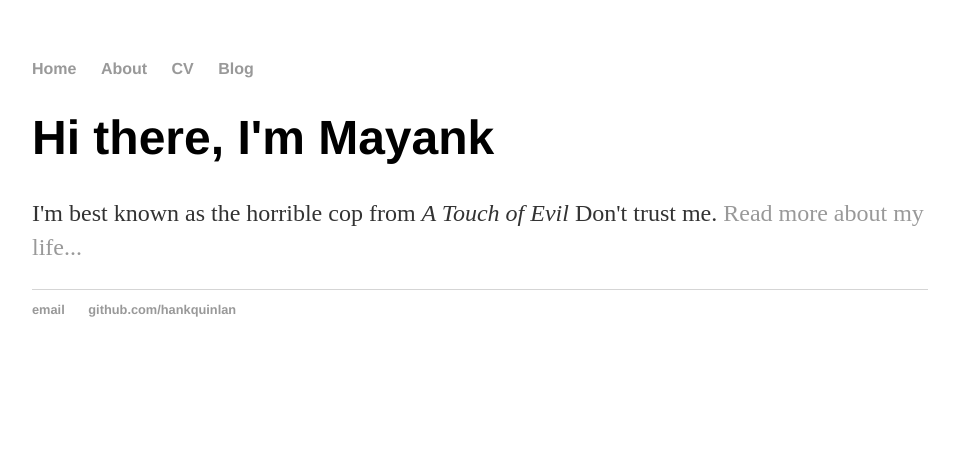
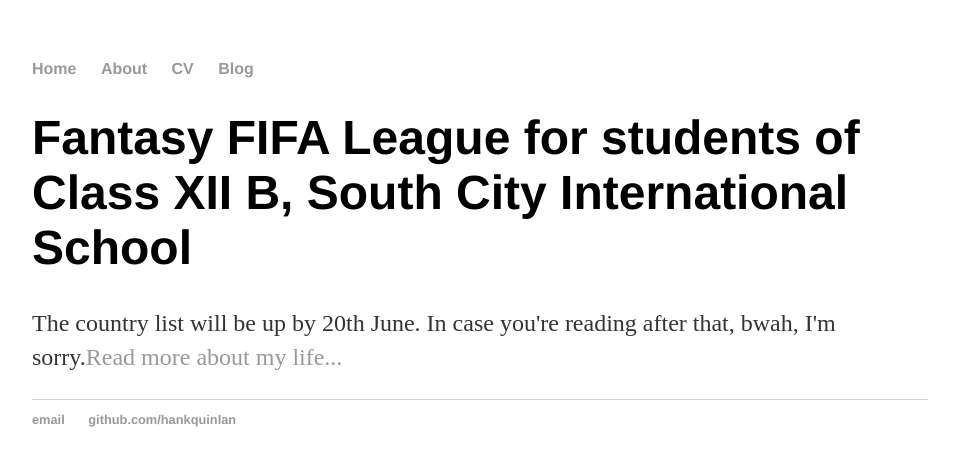
Before and after one commit to fantasyfifa/fantasyfifa.github.io, a Jekyll site: the page built from index.html, in a window 1280 px wide. Shown: the top 466 px of the page, without its empty margins (160-1119 px from the left). Built offline with Jekyll 4.4.1, drawn with Linux system fonts in a browser that asks for light colours.

Commit message:
Update index.html

```diff
--- a/index.html
+++ b/index.html
@@ -3,6 +3,6 @@
 title: Hank Quinlan, Horrible Cop
 ---
 <div class="blurb">
-	<h1>Hi there, I'm Mayank</h1>
-	<p>I'm best known as the horrible cop from <em>A Touch of Evil</em> Don't trust me. <a href="/about">Read more about my life...</a></p>
+	<h1>Fantasy FIFA League for students of Class XII B, South City International School</h1>
+	<p>The country list will be up by 20th June. In case you're reading after that, bwah, I'm sorry.<a href="/about">Read more about my life...</a></p>
 </div><!-- /.blurb -->
```
